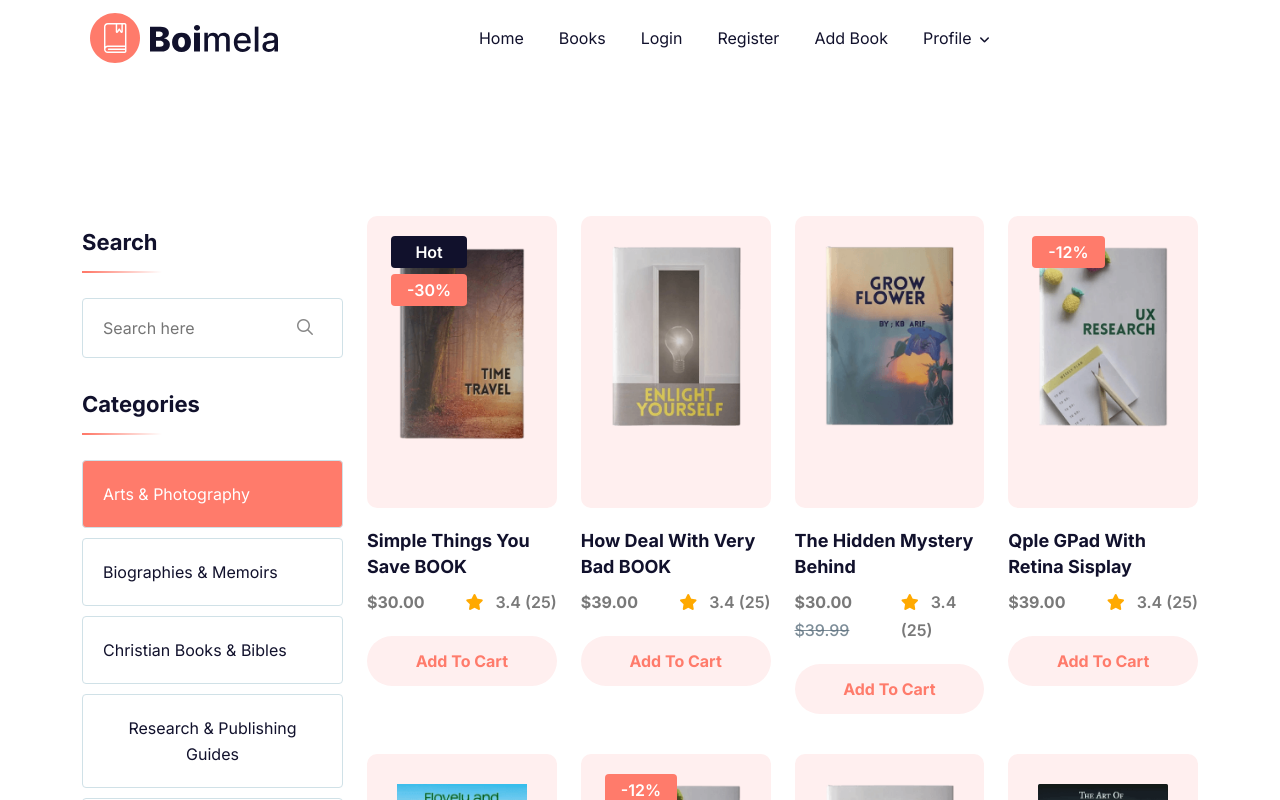
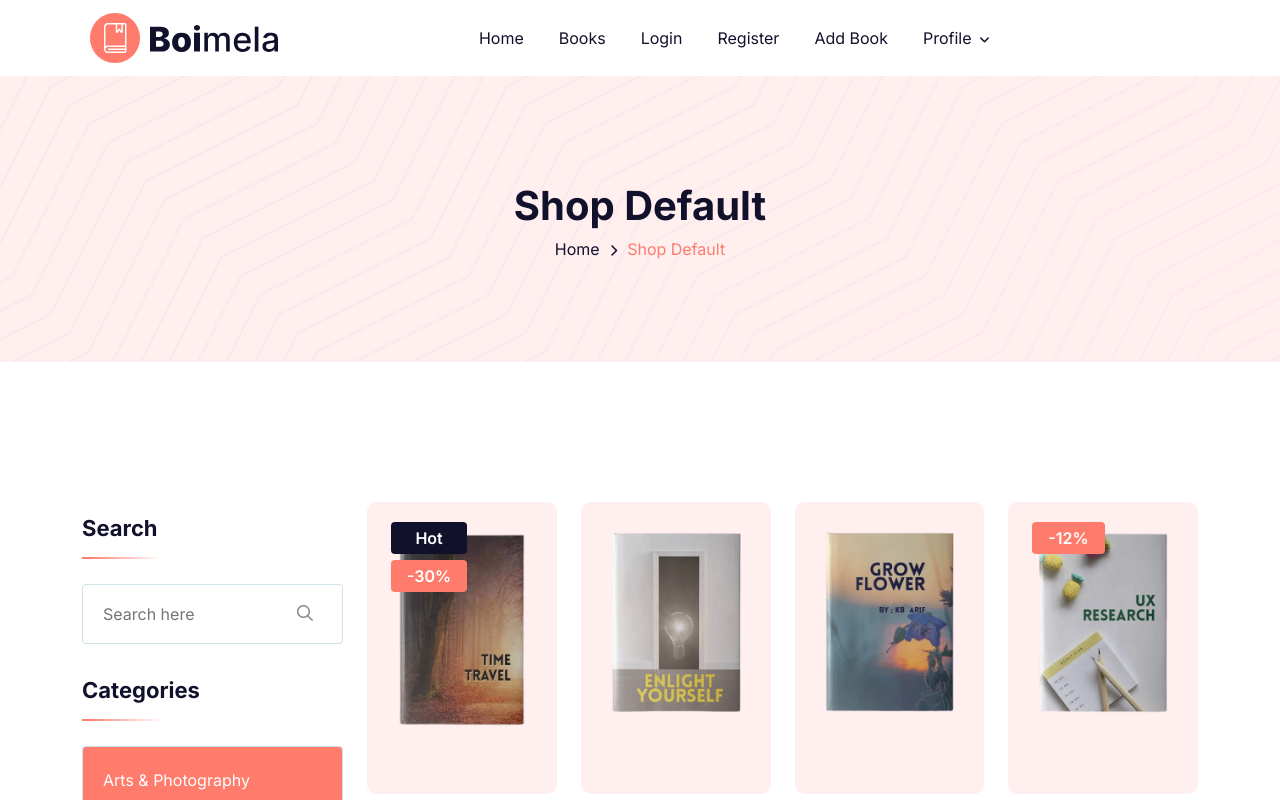
Before and after one commit to DanielVKrastev/Bookshelf_Hub, an Angular app in the folder client/: page /books-catalog in a window 1280 px wide. Shown: the top 800 px of the page. Built offline with nearby package versions, Linux system fonts and the light colour scheme; a web font is replaced by a local one.

Commit message:
Create Breadcrumb

```diff
--- a/client/src/app/books-catalog/books-catalog.component.html
+++ b/client/src/app/books-catalog/books-catalog.component.html
@@ -1,9 +1,9 @@
+<app-breadcrumb />
 <!-- Shop Section Start -->
 <section class="shop-section fix section-padding pb-0">
     <div class="container">
         <div class="shop-default-wrapper">
             <div class="row">
-
                 <div class="col-xl-3 col-lg-4 order-2 order-md-1 wow fadeInUp" data-wow-delay=".3s">
                     <app-filters-book />
                 </div>
--- a/client/src/app/books-catalog/books-catalog.component.ts
+++ b/client/src/app/books-catalog/books-catalog.component.ts
@@ -2,10 +2,11 @@ import { Component } from '@angular/core';
 import { FiltersBookComponent } from "./filters-book/filters-book.component";
 import { CatalogComponent } from "./catalog/catalog.component";
 import { PaginationComponent } from "./pagination/pagination.component";
+import { BreadcrumbComponent } from "../core/breadcrumb/breadcrumb.component";
 
 @Component({
   selector: 'app-books-catalog',
-  imports: [FiltersBookComponent, CatalogComponent, PaginationComponent],
+  imports: [FiltersBookComponent, CatalogComponent, PaginationComponent, BreadcrumbComponent],
   templateUrl: './books-catalog.component.html',
   styleUrl: './books-catalog.component.css',
 })
--- /dev/null
+++ b/client/src/app/core/breadcrumb/breadcrumb.component.html
@@ -0,0 +1,24 @@
+<!-- Breadcumb Section Start -->
+<div class="breadcrumb-wrapper bg-cover section-padding"
+    style="background-image: url(assets/img/hero/breadcrumb-bg.jpg);">
+    <div class="container">
+        <div class="page-heading">
+            <h1>Shop Default</h1>
+            <div class="page-header">
+                <ul class="breadcrumb-items wow fadeInUp" data-wow-delay=".3s">
+                    <li>
+                        <a href="index.html">
+                            Home
+                        </a>
+                    </li>
+                    <li>
+                        <i class="fa-solid fa-chevron-right"></i>
+                    </li>
+                    <li>
+                        Shop Default
+                    </li>
+                </ul>
+            </div>
+        </div>
+    </div>
+</div>
```
Also changed, not shown: client/src/app/core/breadcrumb/breadcrumb.component.ts (added, +9 -0 lines), client/src/app/core/breadcrumb/breadcrumb.component.css (added).
